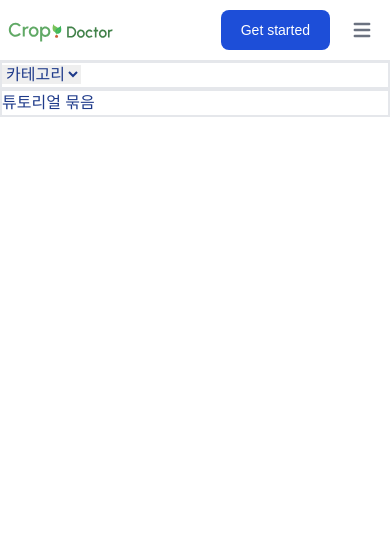
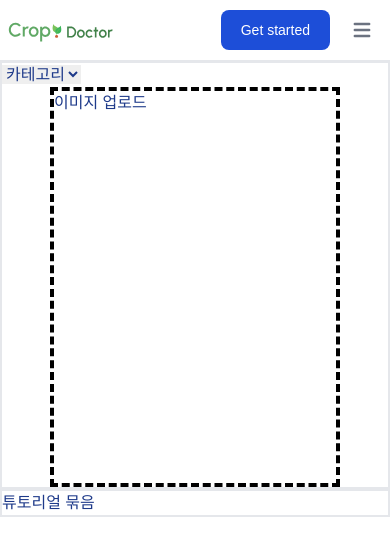
Before and after one commit to S-V-23-BootCamp-Team-F/frontend, a React (Vite) app: page / in a window 390 px wide. Shown: the top 556 px of the page. Built offline with nearby package versions, Linux system fonts and the light colour scheme.

Commit message:
design : 이미지 업로드 부분 반응형 제작

```diff
--- a/src/pages/MainPage.tsx
+++ b/src/pages/MainPage.tsx
@@ -10,11 +10,11 @@ const MainPage = () => {
       </div>
       <>
         {/** main 전체 시작 */}
-        <div id="main-wrap" className="flex md:flex-row flex-col w-full">
-          {/** 이미지 업로드 전체 부분 끝 */}
+        <div id="main-wrap" className="flex lg:flex-row flex-col w-full">
+          {/** 이미지 업로드 부분 시작 */}
           <div
             id="upload-image-wrap"
-            className=" box-border border-2 md:w-9/12 w-full md:h-[700px]"
+            className=" box-border border-2 lg:w-9/12 w-full lg:h-[700px]"
           >
             <select name="plant" id="plant" className=" text-center">
               <option value="카테고리">카테고리</option>
@@ -25,12 +25,18 @@ const MainPage = () => {
               <option value="chillypepper">고추</option>
               <option value="paprika">파프리카</option>
             </select>
+            <div
+              id="upload-image"
+              className="box-border border-4 border-dashed border-black lg:h-[500px] h-[400px] xl:mx-30 lg:mx-12 md:mx-40 mx-12"
+            >
+              이미지 업로드
+            </div>
           </div>
-          {/** 이미지 업로드 전체 부분 끝 */}
+          {/** 이미지 업로드 부분 끝 */}
           {/** 튜토리얼 부분 시작 */}
           <div
             id="tutorial-wrap"
-            className=" box-border border-2 w-full md:h-[700px]"
+            className=" box-border border-2 w-full lg:h-[700px]"
           >
             {" "}
             튜토리얼 묶음
```
